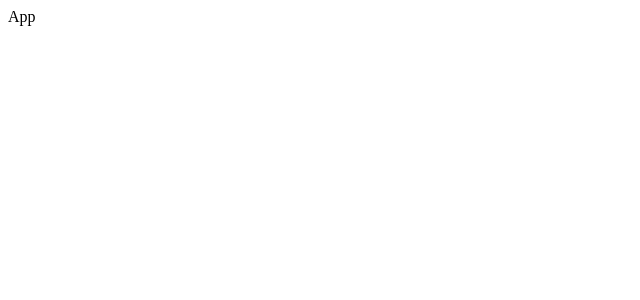
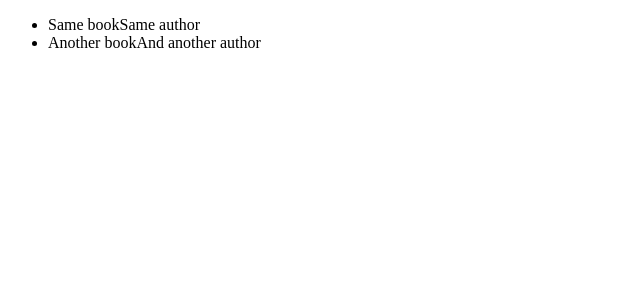
Before and after one commit to cuidadoso/pro-react-re-store, a React (Create React App) app: page / in a window 1280 px wide. Shown: the top 300 px of the page, without its empty margins (0-640 px from the left). Built offline with nearby package versions, Linux system fonts and the light colour scheme.

Commit message:
lesson 124 - Routing

```diff
--- a/src/components/app/app.js
+++ b/src/components/app/app.js
@@ -1,10 +1,16 @@
 import React from "react";
+
 import "./app.css";
-import { withBookstoreService } from "../hoc";
+import { Route, Switch } from "react-router-dom";
+import { CartPage, HomePage } from "../pages";
 
-const App = ({ bookstoreService }) => {
-  console.log("---", bookstoreService.getBooks());
-  return <div>App</div>;
+const App = () => {
+  return (
+    <Switch>
+      <Route path="/" component={HomePage} exact />
+      <Route path="/cart" component={CartPage} />
+    </Switch>
+  );
 };
 
-export default withBookstoreService()(App);
+export default App;
--- /dev/null
+++ b/src/components/book-list-item/book-list-item.js
@@ -0,0 +1,15 @@
+import React, { Fragment } from "react";
+
+import "./book-list-item.css";
+
+const BookListItem = ({ book }) => {
+  const { title, author } = book;
+  return (
+    <Fragment>
+      <span>{title}</span>
+      <span>{author}</span>
+    </Fragment>
+  );
+};
+
+export default BookListItem;
--- /dev/null
+++ b/src/components/book-list-item/index.js
@@ -0,0 +1,3 @@
+import BookListItem from "./book-list-item";
+
+export default BookListItem;
--- /dev/null
+++ b/src/components/book-list/book-list.js
@@ -0,0 +1,24 @@
+import React, { Component } from "react";
+
+import BookListItem from "../book-list-item";
+
+import "./book-list.css";
+
+class BookList extends Component {
+  render() {
+    const { books } = this.props;
+    return (
+      <ul>
+        {books.map(book => {
+          return (
+            <li key={book.id}>
+              <BookListItem book={book} />
+            </li>
+          );
+        })}
+      </ul>
+    );
+  }
+}
+
+export default BookList;
--- /dev/null
+++ b/src/components/book-list/index.js
@@ -0,0 +1,3 @@
+import BookList from "./book-list";
+
+export default BookList;
--- /dev/null
+++ b/src/components/pages/cart-page.js
@@ -0,0 +1,7 @@
+import React from "react";
+
+const CartPage = () => {
+  return <div>Cart Page</div>;
+};
+
+export default CartPage;
--- /dev/null
+++ b/src/components/pages/home-page.js
@@ -0,0 +1,21 @@
+import React from "react";
+import BookList from "../book-list";
+
+const HomePage = () => {
+  const books = [
+    {
+      id: 1,
+      title: "Same book",
+      author: "Same author"
+    },
+    {
+      id: 2,
+      title: "Another book",
+      author: "And another author"
+    }
+  ];
+
+  return <BookList books={books} />;
+};
+
+export default HomePage;
--- a/src/components/pages/index.js
+++ b/src/components/pages/index.js
@@ -0,0 +1,4 @@
+import HomePage from "./home-page";
+import CartPage from "./cart-page";
+
+export { CartPage, HomePage };
```
Also changed, not shown: src/components/book-list-item/book-list-item.css (added), src/components/book-list/book-list.css (added).
